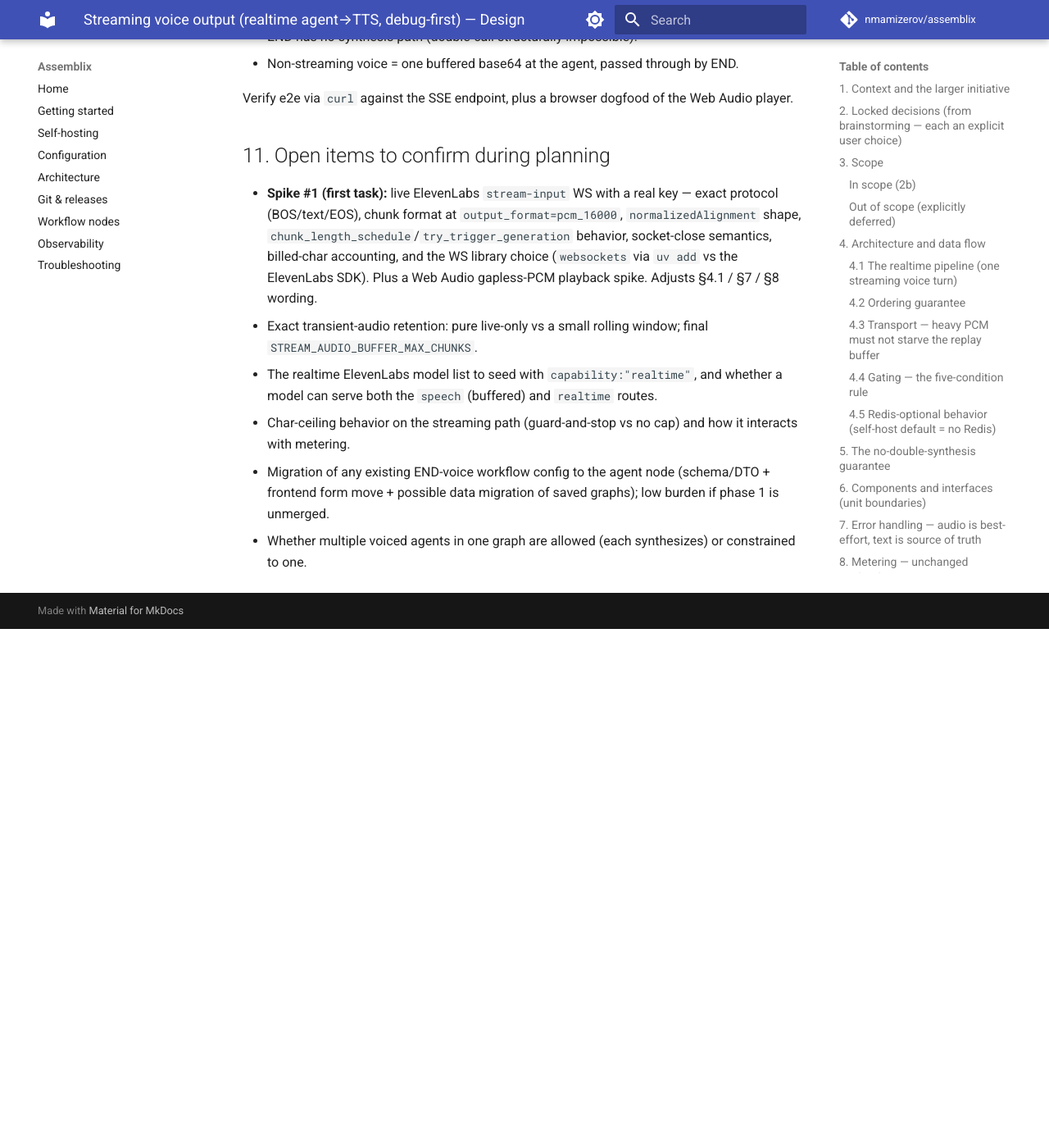
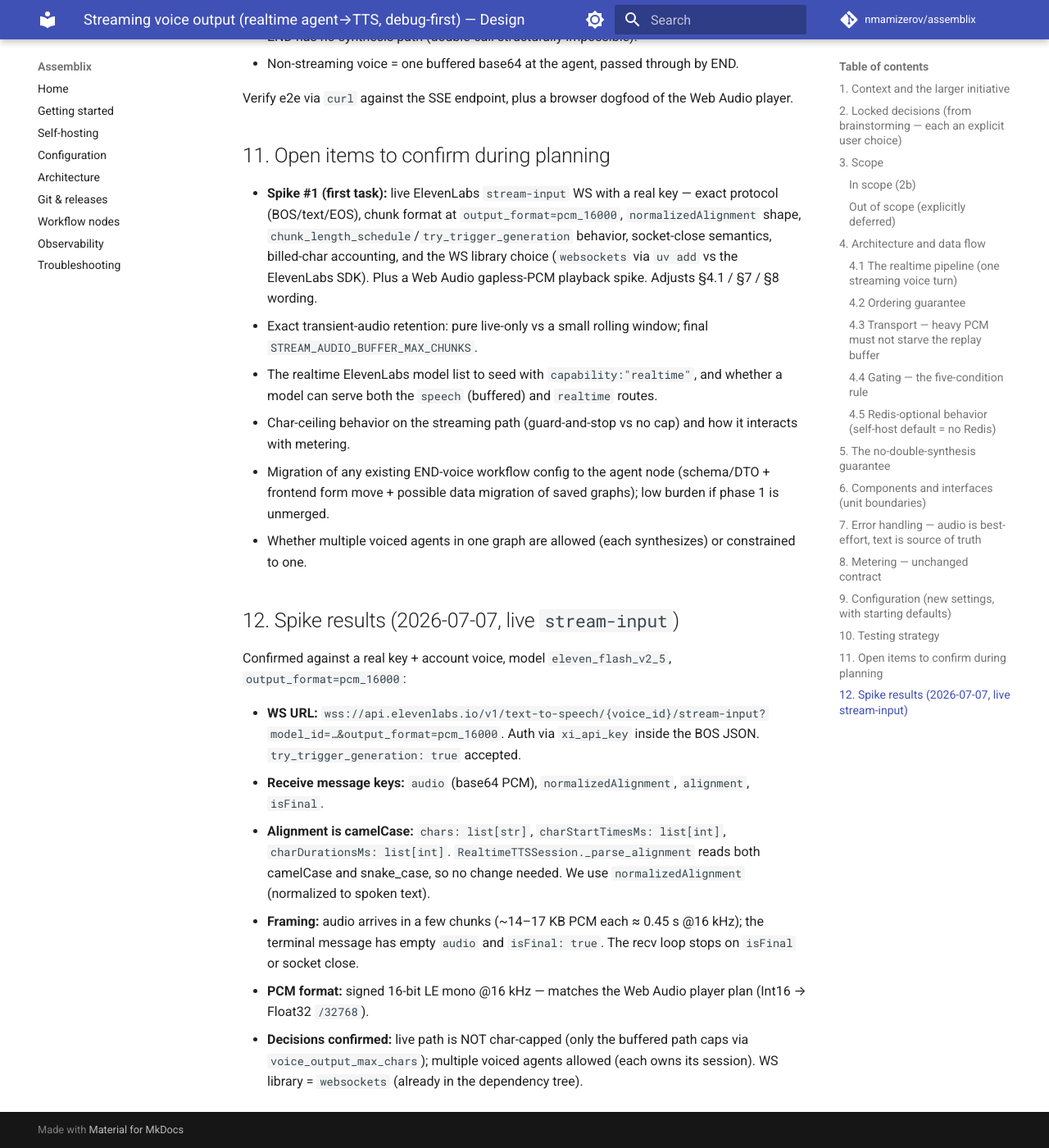
Before and after one commit to nmamizerov/assemblix, an MkDocs documentation site: the page built from docs/superpowers/specs/2026-07-07-streaming-voice-output-design.md, in a window 1280 px wide and 1400 px high, scrolled down 8325 px. Shown: the whole window at 82% size. Built offline with MkDocs 1.6.1 and Material for MkDocs 9.7.7, drawn with Linux system fonts in a browser that asks for light colours; comment, search, counter and statistics services are not loaded; before the commit the page ends 9092 px from its top, so only the background shows below that.

Commit message:
docs(voice-streaming): spike results — EL stream-input WS + Web Audio PCM

```diff
--- a/docs/superpowers/specs/2026-07-07-streaming-voice-output-design.md
+++ b/docs/superpowers/specs/2026-07-07-streaming-voice-output-design.md
@@ -296,3 +296,14 @@
   form move + possible data migration of saved graphs); low burden if phase 1 is unmerged.
 - Whether multiple voiced agents in one graph are allowed (each synthesizes) or constrained to
   one.
+
+## 12. Spike results (2026-07-07, live `stream-input`)
+
+Confirmed against a real key + account voice, model `eleven_flash_v2_5`, `output_format=pcm_16000`:
+
+- **WS URL:** `wss://api.elevenlabs.io/v1/text-to-speech/{voice_id}/stream-input?model_id=…&output_format=pcm_16000`. Auth via `xi_api_key` inside the BOS JSON. `try_trigger_generation: true` accepted.
+- **Receive message keys:** `audio` (base64 PCM), `normalizedAlignment`, `alignment`, `isFinal`.
+- **Alignment is camelCase:** `chars: list[str]`, `charStartTimesMs: list[int]`, `charDurationsMs: list[int]`. `RealtimeTTSSession._parse_alignment` reads both camelCase and snake_case, so no change needed. We use `normalizedAlignment` (normalized to spoken text).
+- **Framing:** audio arrives in a few chunks (~14–17 KB PCM each ≈ 0.45 s @16 kHz); the terminal message has empty `audio` and `isFinal: true`. The recv loop stops on `isFinal` or socket close.
+- **PCM format:** signed 16-bit LE mono @16 kHz — matches the Web Audio player plan (Int16 → Float32 `/32768`).
+- **Decisions confirmed:** live path is NOT char-capped (only the buffered path caps via `voice_output_max_chars`); multiple voiced agents allowed (each owns its session). WS library = `websockets` (already in the dependency tree).
```
Also changed, not shown: 2 other files.
